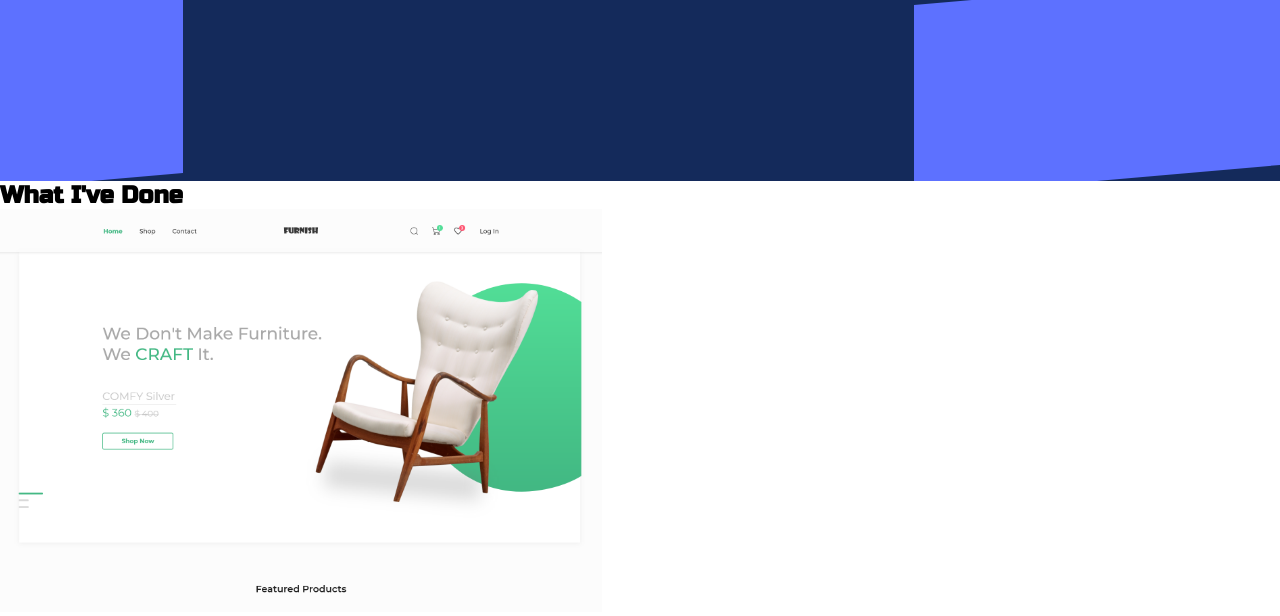
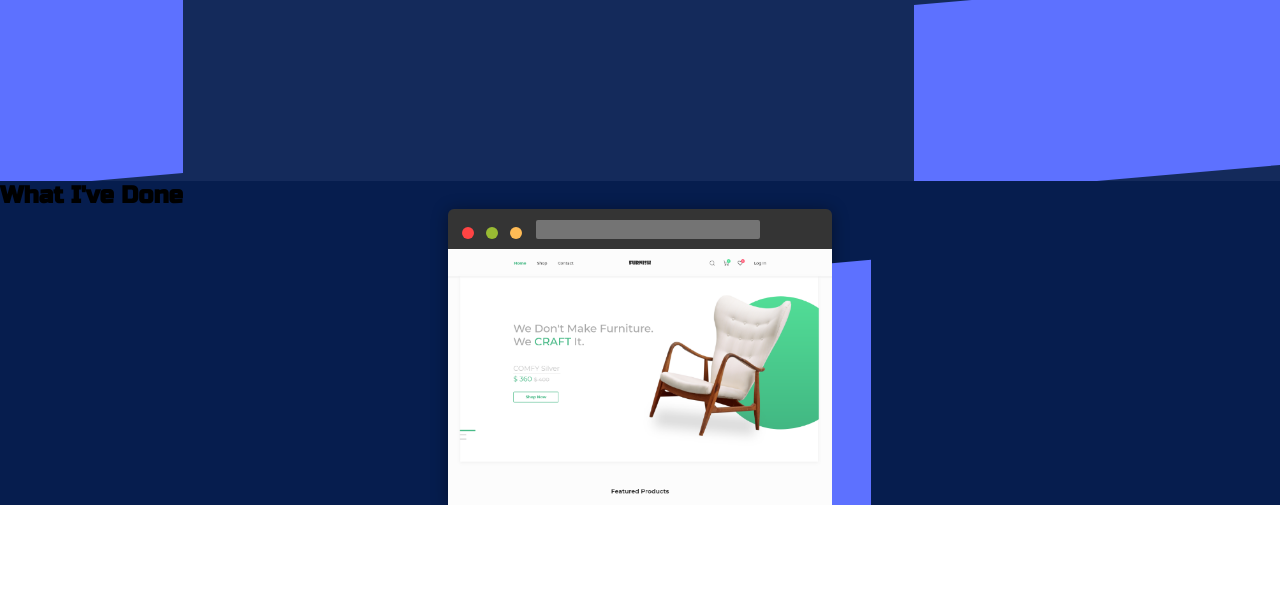
Before and after one commit to adnan172203/portfolio, a plain HTML site: page index.html in a window 1280 px wide. Shown: the part 459-1075 px from the top of the page. After the commit the page ends 964 px from the top, so only its background shows below. Drawn offline with Linux system fonts and the light colour scheme.

Commit message:
added css for main content section, project one

```diff
--- a/style.css
+++ b/style.css
@@ -103,3 +103,70 @@ h6 {
   color: #bee3f8;
   left: 71%;
 }
+
+/* ================================== Main Content =============================== */
+.main-content {
+  background: #061d4e;
+  overflow: hidden;
+}
+
+.browser-mockup {
+  border-top: 2.5rem solid #343434;
+  box-shadow: 0 0.1em 1em 0 rgba(0, 0, 0, 0.4);
+  position: relative;
+  border-radius: 6px 6px 0 0;
+  width: 30%;
+  height: 20vw;
+}
+
+.browser-mockup::before {
+  display: block;
+  position: absolute;
+  content: '';
+  top: -1.25em;
+  left: 1em;
+  width: 0.5em;
+  height: 0.5em;
+  border-radius: 50%;
+  background-color: #f44;
+  box-shadow: 0 0 0 2px #f44, 1.5em 0 0 2px #9b3, 3em 0 0 2px #fb5;
+}
+
+.browser-mockup:after {
+  display: block;
+  position: absolute;
+  content: '';
+  top: -1.8em;
+  left: 5.5em;
+  width: calc(100% - 10em);
+  height: 1.2em;
+  border-radius: 2px;
+  background-color: #747474;
+}
+
+.browser-mockup img {
+  max-width: 100%;
+}
+
+.project-one {
+  display: flex;
+  justify-content: center;
+  position: relaive;
+}
+
+.project-image {
+  position: relative;
+  z-index: 2;
+}
+
+.project-image::before {
+  width: 90%;
+  transform: skewY(-5deg);
+  background: #5d71ff;
+  position: absolute;
+  left: 20%;
+  z-index: -1;
+  height: 104%;
+  top: 10%;
+  content: '';
+}
```
